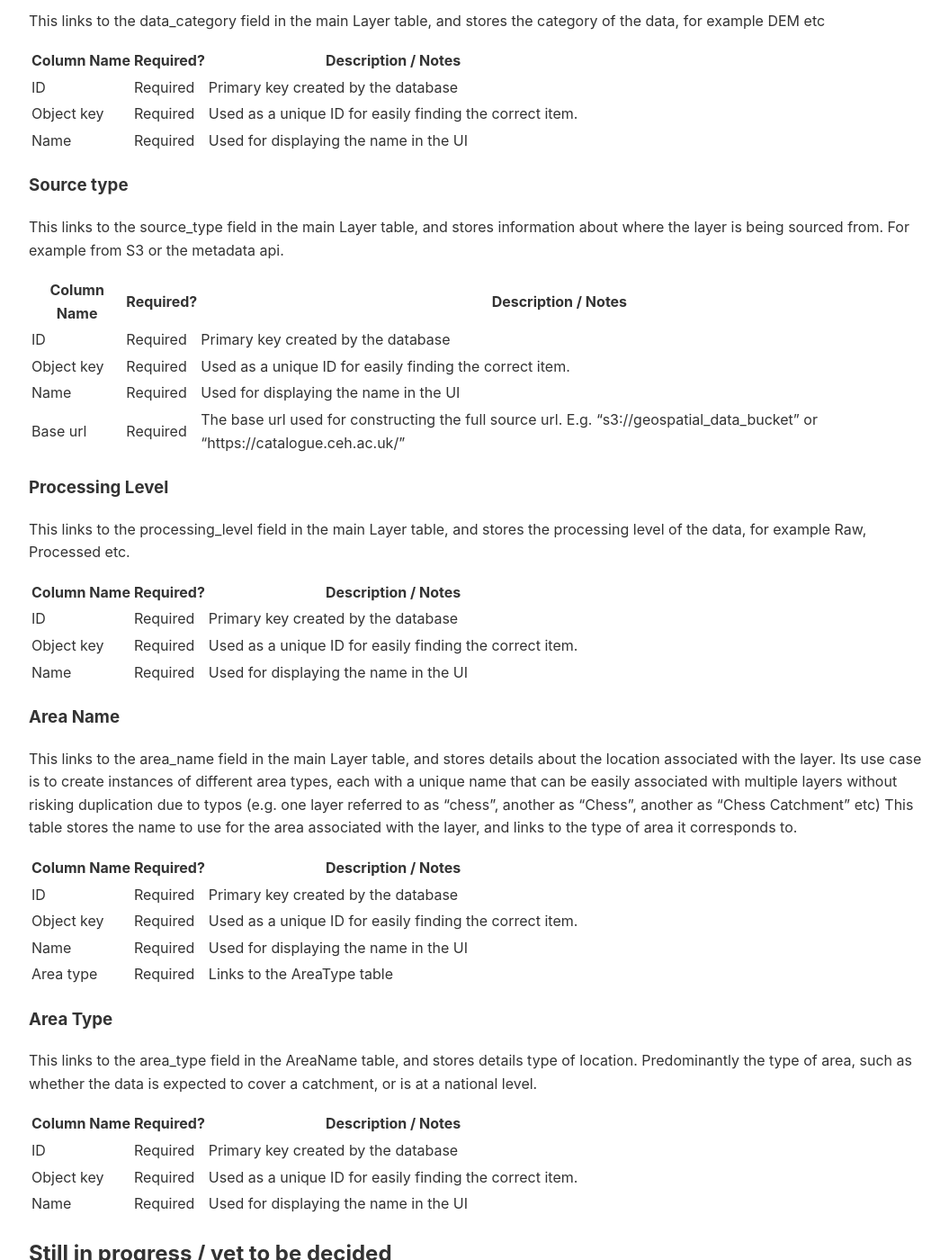
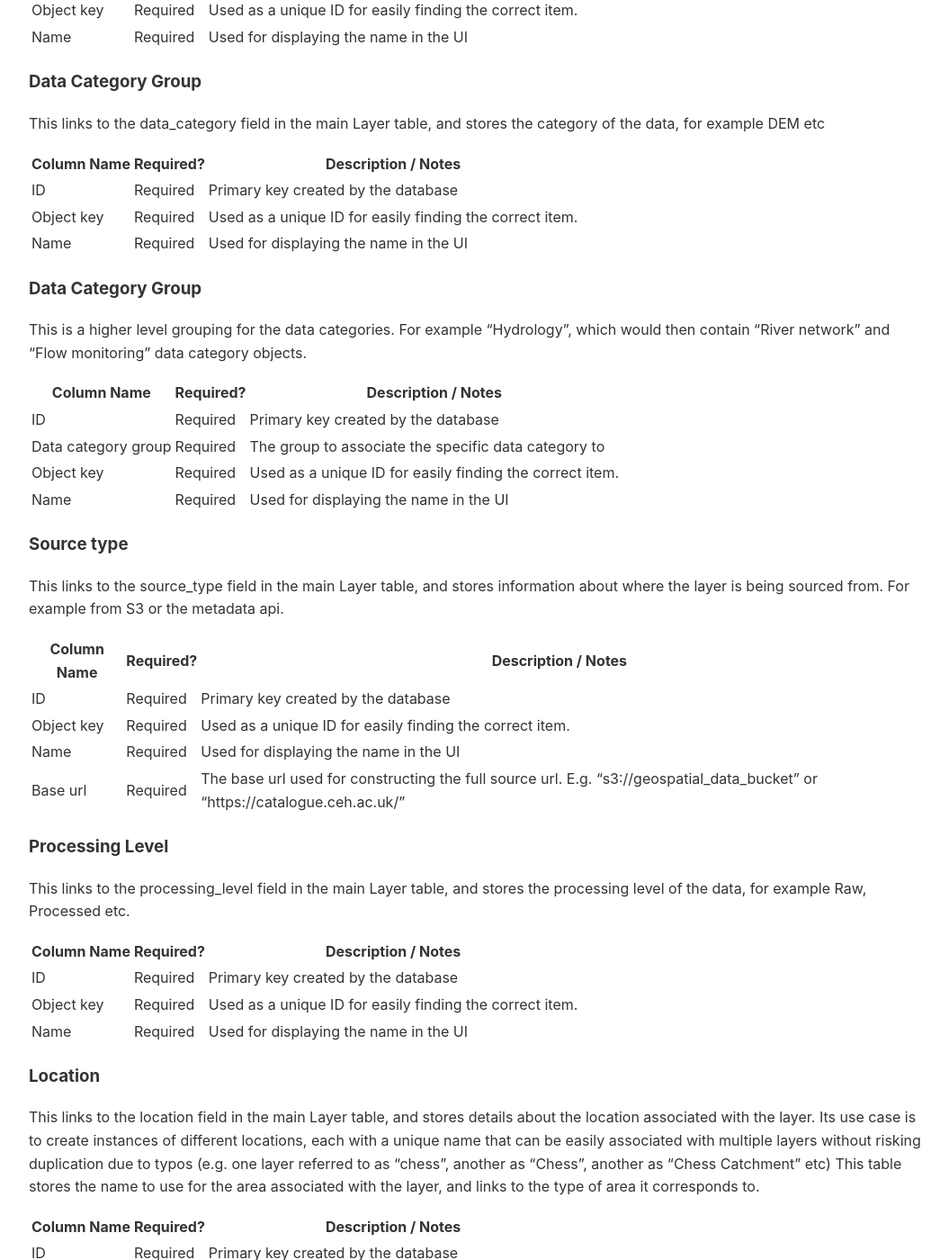
Before and after one commit to NERC-CEH/fdri_words, a Jekyll site: the page built from geospatial/geospatial_api_design.md, in a window 1280 px wide and 1400 px high, scrolled down 4038 px. Shown: the whole window at 90% size, without its empty margins (108-1163 px from the left). Built offline with Jekyll 4.4.1, drawn with Linux system fonts in a browser that asks for light colours; our own code applies the rules of GitHub Pages for plain Markdown files; some of the changed text lies outside the part shown.

Commit message:
Update database design docs

```diff
--- a/geospatial/geospatial_api_design.md
+++ b/geospatial/geospatial_api_design.md
@@ -60,8 +60,11 @@
 | ----------------------- | --------- | -------------------------------------------------------------------------------------------------------------------------------------------------------------------------------------|
 | ID                      | Required  | Primary key created by the database                                                                                                                                                  |
 | Name                    | Required  | Used for displaying the name in the UI                                                                                                                                               |
+| Description             | Optional  | A basic description to associate with the layer, where appropriate.                                                                                                                  |
 | Project                 | Required  | FDRI/ NC-UK etc – Links to project table                                                                                                                                             |
-| Date                    | Required  |                                                                                                                                                                                      |
+| Date                    | Optional  | The single date to associate with the layer. If not provided then it is assumed at least a start date will be present.                                                               |
+| Start Date              | Optional  | The start date for a dataset. If not provided then it is assumed that the "Date" field will be present.                                                                              |
+| End Date                | Optional  | The end date for a dataset. This is an optional field as many layers may have ongoing data collection.                                                                               |
 | Source type             | Required  | Links to the SourceType table to provide information about where the data is coming from (e.g. S3, metadata api etc)                                                                 |
 | Raw Source id           | Optional  | The S3 key, catalogue identifier etc to point the API to the raw data (if available). This should be the singleband EPSG 3857 COG tif or any vector (geojson) data.                  |
 | Colour Source id        | Optional  | The S3 key, catalogue identifier etc to point the API to the colourised data (if available). It's expected this will be a cog formatted colourised raster, or a WMS source.          |
@@ -70,10 +73,9 @@
 | Legend (JSON)           | Optional  | Required for raster data only. For vector data the legend will be stored per feature                                                                                                 |
 | Boundary                | Optional  | Simplified boundary in WGS84 to allow for location queries                                                                                                                           |
 | Bounding box (bbox)     | Required  | Bounding box (in WGS84) of the layer stored as a geometry (not a list of 4 floats)                                                                                                   |
-| Catalogue id            | Optional  | If download is available in the catalogue. Partial url to catalogue page – maybe just unique ID we can use to construct the URL?                                                     |
 | Processing level        | Required  | Links to the ProcessingLevel database table. Aims to identify whether data is raw or processed.                                                                                      |
-| AreaName                | Required  | Links to the AreaName database table. Defines the area name (e.g. Chess) which links to the AreaType (e.g. Catchment).                                                               |
-
+| Location                | Required  | Links to the Location database table. Defines the area name (e.g. Chess) which links to the AreaType (e.g. Catchment).                                                               |
+| Field metadata          | Optional  | Describes any associated metadata for the vector layer. For example which fields to display as a tooltip and their data type.                                                        |
 
 ### Project table - project metadata and data categorisation
 
@@ -86,7 +88,7 @@
 | Column Name | Required? | Description / Notes                                      |
 | ----------- | --------- | -------------------------------------------------------- |
 | ID          | Required  | Primary key created by the database                      |
-| Object key  | Required  | Used as a unique ID for easily finding the correct item. |                                                                                                                                                                                                   |
+| Object key  | Required  | Used as a unique ID for easily finding the correct item. |
 | Name        | Required  | Used for displaying the name in the UI                   |
 
 
@@ -97,18 +99,31 @@
 | Column Name | Required? | Description / Notes                                      |
 | ----------- | --------- | -------------------------------------------------------- |
 | ID          | Required  | Primary key created by the database                      |
-| Object key  | Required  | Used as a unique ID for easily finding the correct item. |                                                                                                                                                                                                   |
+| Object key  | Required  | Used as a unique ID for easily finding the correct item. |
 | Name        | Required  | Used for displaying the name in the UI                   |
 
-### Data Category
+### Data Category Group
 
 This links to the data_category field in the main Layer table, and stores the category of the data, for example DEM etc
 
 | Column Name | Required? | Description / Notes                                      |
 | ----------- | --------- | -------------------------------------------------------- |
 | ID          | Required  | Primary key created by the database                      |
-| Object key  | Required  | Used as a unique ID for easily finding the correct item. |                                                                                                                                                                                                   |
+| Object key  | Required  | Used as a unique ID for easily finding the correct item. |
 | Name        | Required  | Used for displaying the name in the UI                   |
+
+
+### Data Category Group
+
+This is a higher level grouping for the data categories. For example "Hydrology", which would then contain
+"River network" and "Flow monitoring" data category objects.
+
+| Column Name         | Required? | Description / Notes                                      |
+| ------------------- | --------- | -------------------------------------------------------- |
+| ID                  | Required  | Primary key created by the database                      |
+| Data category group | Required | The group to associate the specific data category to |
+| Object key          | Required  | Used as a unique ID for easily finding the correct item. |
+| Name                | Required  | Used for displaying the name in the UI                   |
 
 
 ### Source type
@@ -133,10 +148,10 @@
 | Object key  | Required  | Used as a unique ID for easily finding the correct item. |                                                                                                                                                                                                   |
 | Name        | Required  | Used for displaying the name in the UI                   |
 
-### Area Name
+### Location
 
-This links to the area_name field in the main Layer table, and stores details about the location associated with the layer.
-Its use case is to create instances of different area types, each with a unique name that can be easily associated with
+This links to the location field in the main Layer table, and stores details about the location associated with the layer.
+Its use case is to create instances of different locations, each with a unique name that can be easily associated with
 multiple layers without risking duplication due to typos (e.g. one layer referred to as "chess", another as "Chess", another as "Chess Catchment" etc)
 This table stores the name to use for the area associated with the layer, and links to the type of area it corresponds to.
 
@@ -148,10 +163,11 @@
 | Area type   | Required  | Links to the AreaType table                              |
 
 
-### Area Type
+### Location Type
 
-This links to the area_type field in the AreaName table, and stores details type of location. Predominantly the type of
-area, such as whether the data is expected to cover a catchment, or is at a national level.
+This links to the location_type field in the Location table, and stores details type of location. This is predominantly
+meant to help identify the type of location such as whether the data is expected to cover a catchment, or is at a
+national level.
 
 | Column Name | Required? | Description / Notes                                      |
 | ----------- | --------- | -------------------------------------------------------- |
```
